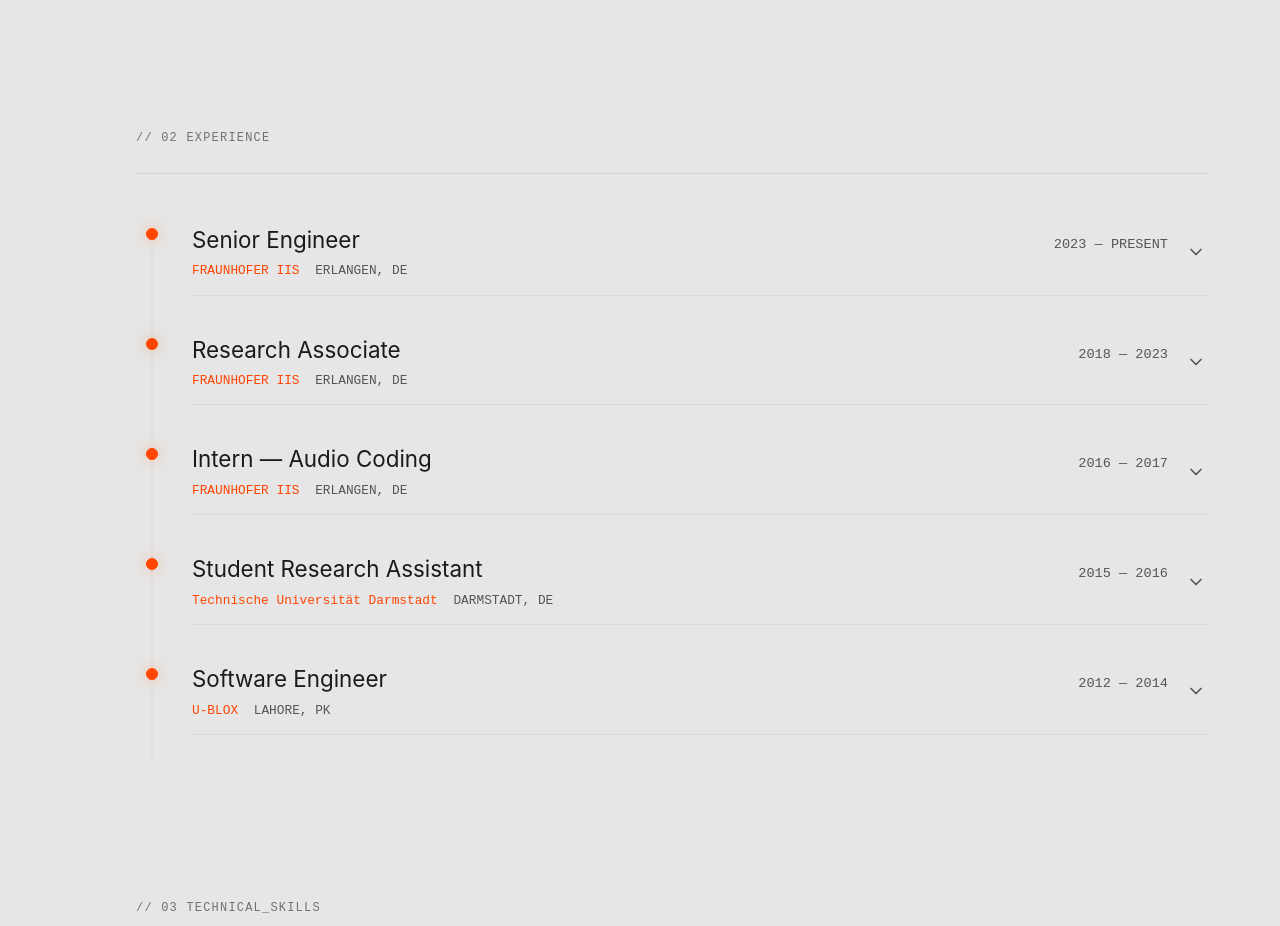
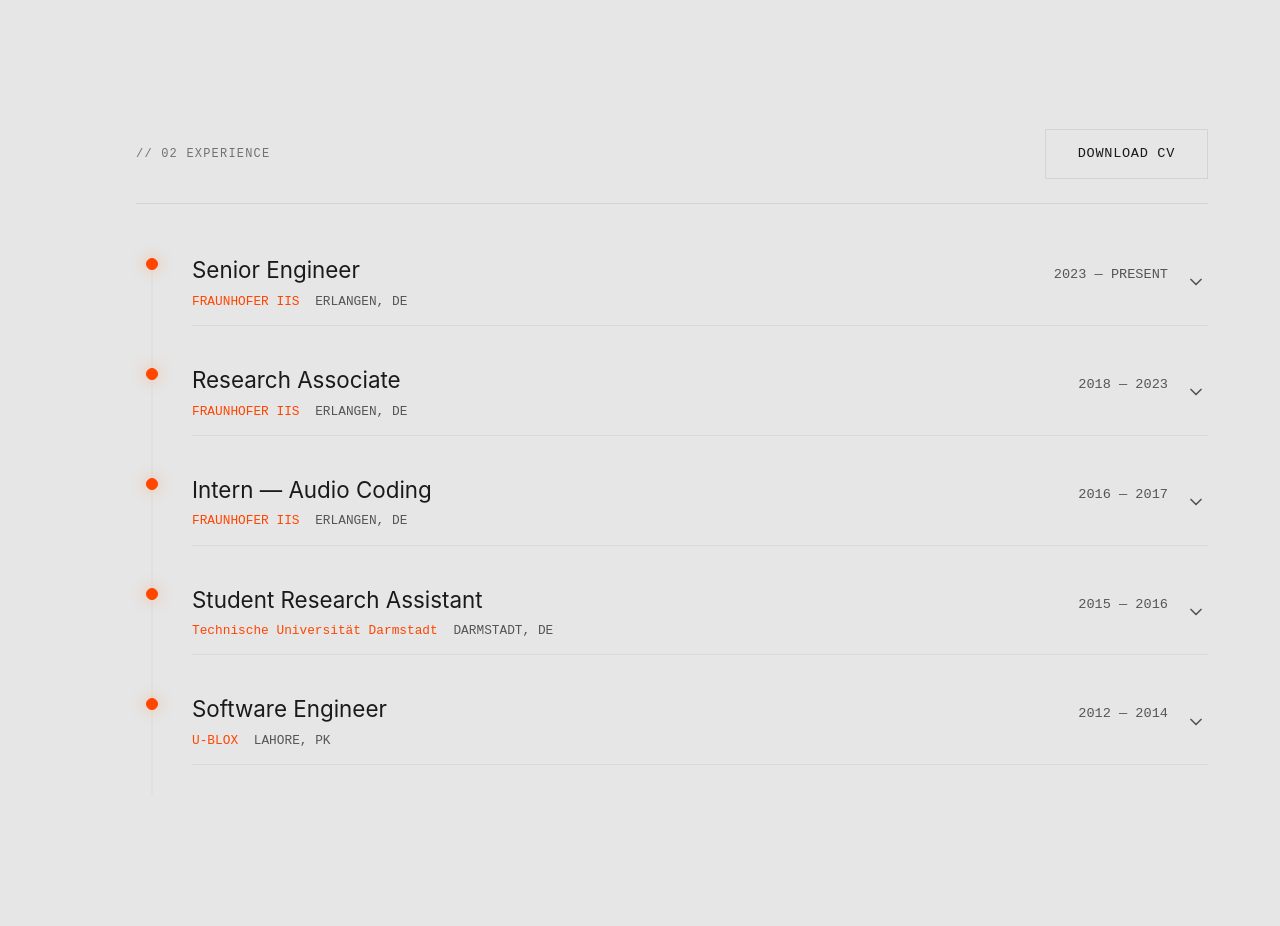
Before and after one commit to wahajaslm/portfolio, an Astro site: page / in a window 1280 px wide. Shown: the part 960-1886 px from the top of the page. Built offline with nearby package versions, Linux system fonts and the light colour scheme; Astro itself is replaced by a stand-in of ours.

Commit message:
fix: Add CV download button to homepage experience section

```diff
--- a/src/pages/index.astro
+++ b/src/pages/index.astro
@@ -78,6 +78,7 @@ const pageTitle = 'Wahaj Aslam | Senior Audio Engineer';
       <section id="experience">
         <div class="section-header">
           <span class="label">// 02 EXPERIENCE</span>
+          <a href="/Wahaj_Aslam_CV.pdf" download class="btn" aria-label="Download CV PDF">DOWNLOAD CV</a>
         </div>
         <hr class="section-divider" />
 
```
